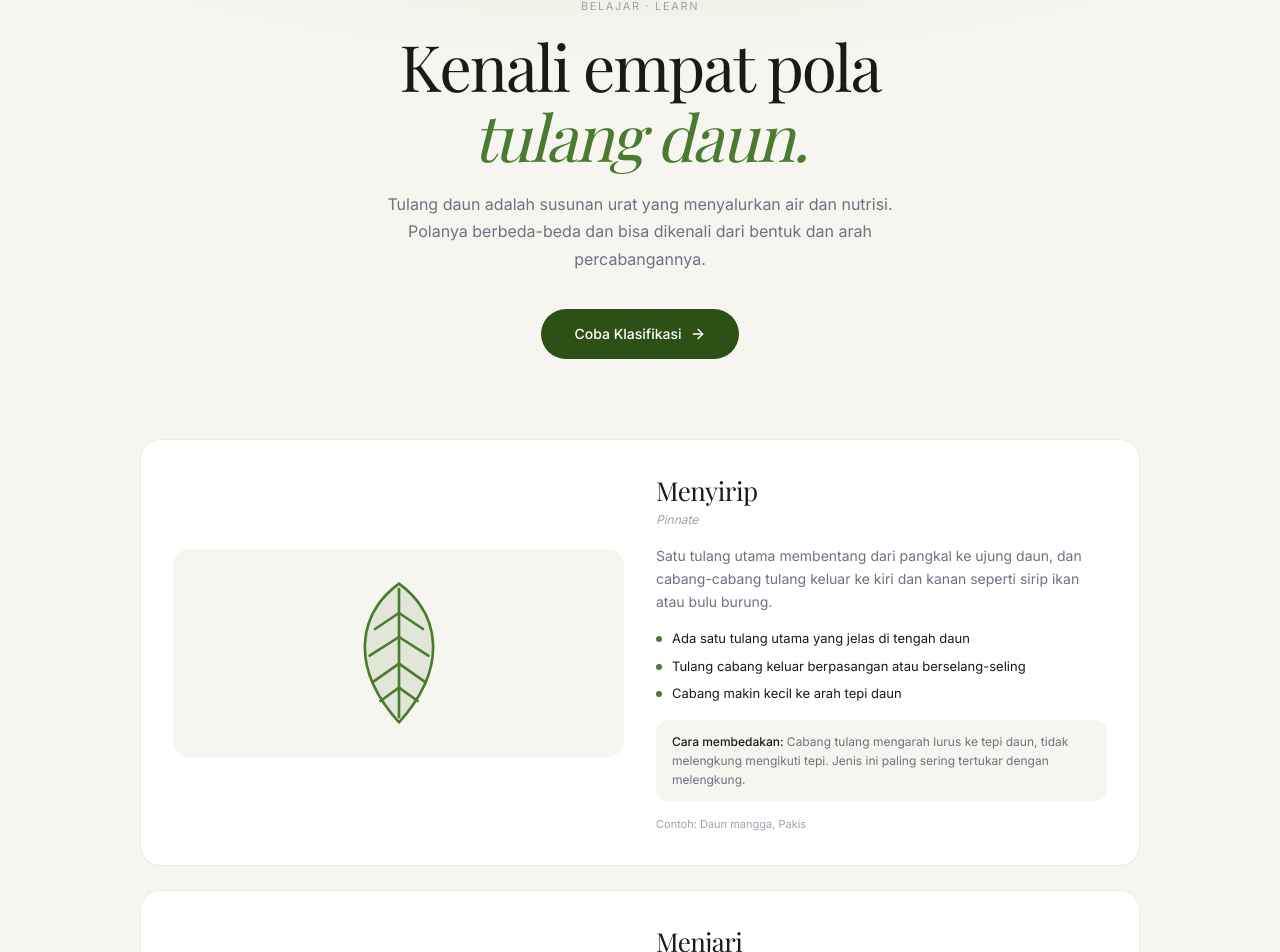
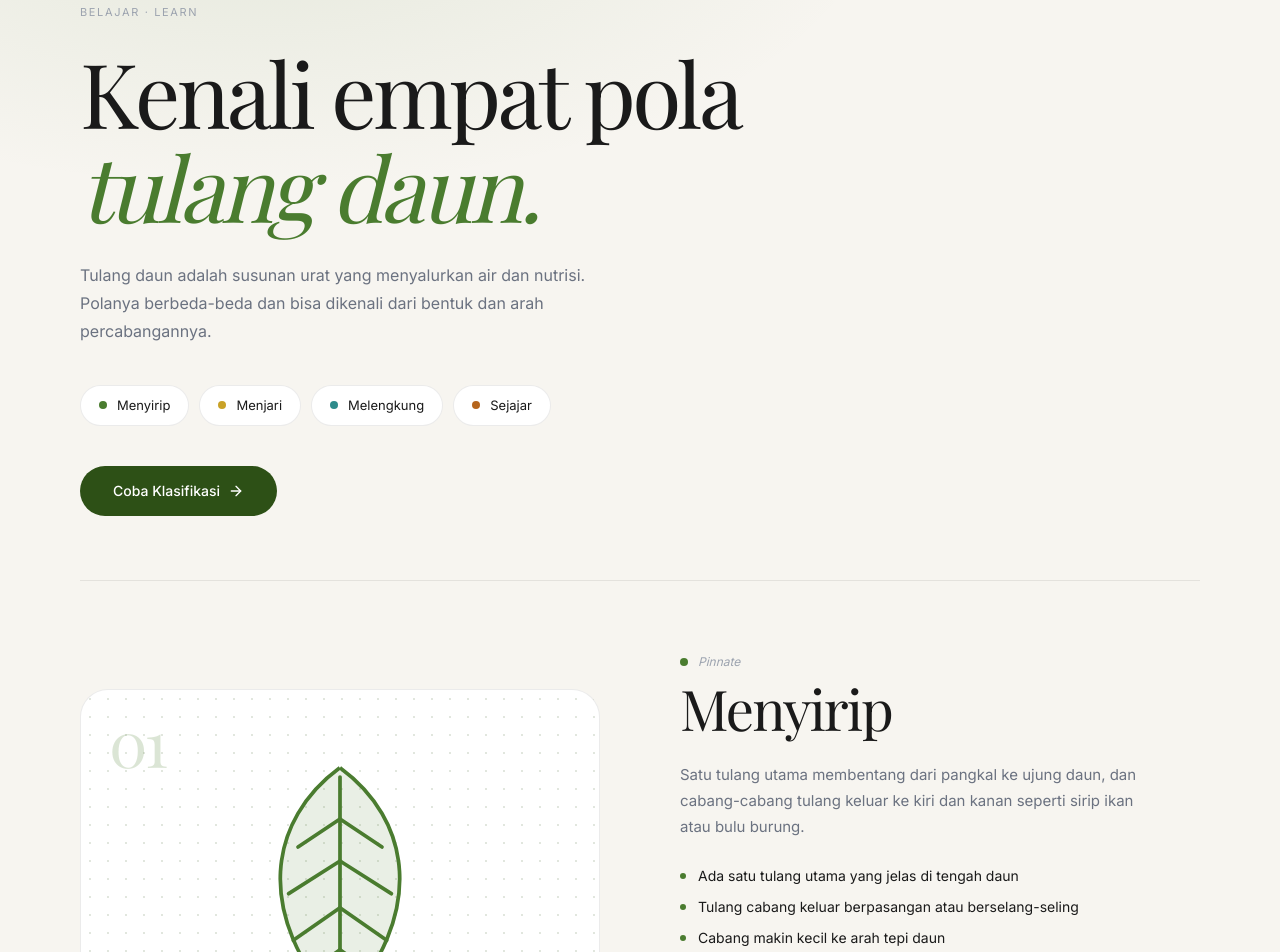
Before and after one commit to dindaatikah211/leaf-venation-frontend, a Next.js app: page /learn in a window 1280 px wide. Shown: the part 157-1109 px from the top of the page. Built offline with nearby package versions, Linux system fonts and the light colour scheme; a web font is replaced by a local one.

Commit message:
feat(learn): redesign learn page with scroll animations and jump chips

```diff
--- a/src/app/learn/page.tsx
+++ b/src/app/learn/page.tsx
@@ -3,22 +3,17 @@ import Footer from '@/src/shared/components/commons/Footer'
 import LearnHero from '@/src/features/learn/components/LearnHero'
 import VenationCard from '@/src/features/learn/components/VenationCard'
 import { LEARN_VENATIONS } from '@/src/features/learn/constants/Learn'
+import { CONTAINER } from '@/src/shared/constants/Layout'
 
 export default function LearnPage() {
   return (
     <div style={{ background: 'var(--color-bg)' }}>
       <Navbar />
       <LearnHero />
-      <section style={{ padding: '20px 24px 100px' }}>
-        <div style={{
-          maxWidth: '1000px',
-          margin: '0 auto',
-          display: 'flex',
-          flexDirection: 'column',
-          gap: '24px',
-        }}>
-          {LEARN_VENATIONS.map((venation) => (
-            <VenationCard key={venation.id} {...venation} />
+      <section style={{ padding: '0 24px 120px' }}>
+        <div style={CONTAINER}>
+          {LEARN_VENATIONS.map((venation, index) => (
+            <VenationCard key={venation.id} index={index} {...venation} />
           ))}
         </div>
       </section>
--- a/src/features/learn/components/LearnHero.tsx
+++ b/src/features/learn/components/LearnHero.tsx
@@ -1,52 +1,109 @@
+'use client'
+
 import Link from 'next/link'
+import { motion } from 'motion/react'
+import { useLenis } from 'lenis/react'
 import { ArrowRight } from 'lucide-react'
 import { Button } from '@/src/shared/components/ui/button'
+import { useSplash } from '@/src/shared/components/commons/SplashProvider'
+import { CONTAINER } from '@/src/shared/constants/Layout'
+import { LINE_MASK, lineUp, rise, stagger } from '@/src/shared/constants/Variants'
+import { LEARN_VENATIONS } from '../constants/Learn'
+
+const container = stagger(0.2)
 
 export default function LearnHero() {
+  const { ready } = useSplash()
+  const lenis = useLenis()
+
+  const jumpTo = (id: string) => {
+    if (lenis) lenis.scrollTo(`#${id}`, { offset: -96 })
+    else document.getElementById(id)?.scrollIntoView({ behavior: 'smooth' })
+  }
+
   return (
     <section style={{
-      padding: '90px 24px 60px',
-      textAlign: 'center',
-      background: 'radial-gradient(ellipse 80% 60% at 50% -10%, rgba(74,124,47,0.1) 0%, transparent 70%)',
+      padding: '96px 24px 64px',
+      background: 'radial-gradient(ellipse 70% 60% at 20% 0%, rgba(74,124,47,0.1) 0%, transparent 70%)',
     }}>
-      <div style={{ maxWidth: '720px', margin: '0 auto' }}>
-        <p style={{
+      <motion.div
+        variants={container}
+        initial="hidden"
+        animate={ready ? 'show' : 'hidden'}
+        style={CONTAINER}
+      >
+        <motion.p variants={rise} style={{
+          fontFamily: 'var(--font-body)',
           fontSize: '11px',
           letterSpacing: '0.15em',
           textTransform: 'uppercase',
           color: 'var(--color-text-light)',
-          fontFamily: 'var(--font-body)',
-          marginBottom: '16px',
+          marginBottom: '24px',
         }}>
           Belajar · Learn
-        </p>
+        </motion.p>
 
         <h1 style={{
           fontFamily: 'var(--font-display)',
-          fontSize: 'clamp(36px, 6vw, 64px)',
+          fontSize: 'clamp(44px, 7vw, 92px)',
           fontWeight: 400,
-          lineHeight: 1.1,
-          letterSpacing: '-2px',
+          lineHeight: 1.05,
+          letterSpacing: '-0.04em',
           color: 'var(--color-text-main)',
-          marginBottom: '20px',
+          marginBottom: '28px',
         }}>
+          <span style={LINE_MASK}>
+            <motion.span variants={lineUp} style={{ display: 'block' }}>
               Kenali empat pola
-          <br />
-          <em style={{ color: 'var(--color-primary-mid)' }}>tulang daun.</em>
+            </motion.span>
+          </span>
+          <span style={LINE_MASK}>
+            <motion.em variants={lineUp} style={{ display: 'block', color: 'var(--color-primary-mid)' }}>
+              tulang daun.
+            </motion.em>
+          </span>
         </h1>
 
-        <p style={{
+        <motion.p variants={rise} style={{
           fontFamily: 'var(--font-body)',
           fontSize: '16px',
           color: 'var(--color-text-muted)',
-          lineHeight: 1.7,
+          lineHeight: 1.75,
           maxWidth: '520px',
-          margin: '0 auto 36px',
+          marginBottom: '40px',
         }}>
           Tulang daun adalah susunan urat yang menyalurkan air dan nutrisi. Polanya berbeda-beda
           dan bisa dikenali dari bentuk dan arah percabangannya.
-        </p>
+        </motion.p>
 
+        <motion.div variants={rise} style={{ display: 'flex', flexWrap: 'wrap', gap: '10px', marginBottom: '40px' }}>
+          {LEARN_VENATIONS.map(({ id, name, color }) => (
+            <motion.button
+              key={id}
+              type="button"
+              onClick={() => jumpTo(id)}
+              whileHover={{ y: -2 }}
+              style={{
+                display: 'inline-flex',
+                alignItems: 'center',
+                gap: '10px',
+                padding: '10px 18px',
+                borderRadius: '999px',
+                border: '1px solid var(--color-border)',
+                background: '#fff',
+                fontFamily: 'var(--font-body)',
+                fontSize: '13px',
+                color: 'var(--color-text-main)',
+                cursor: 'pointer',
+              }}
+            >
+              <span style={{ width: '8px', height: '8px', borderRadius: '50%', background: color }} />
+              {name}
+            </motion.button>
+          ))}
+        </motion.div>
+
+        <motion.div variants={rise}>
           <Button asChild size="lg" style={{
             borderRadius: '999px',
             background: 'var(--color-primary)',
@@ -61,7 +118,8 @@ export default function LearnHero() {
               <ArrowRight size={14} />
             </Link>
           </Button>
-      </div>
+        </motion.div>
+      </motion.div>
     </section>
   )
 }
--- a/src/features/learn/components/VenationCard.tsx
+++ b/src/features/learn/components/VenationCard.tsx
@@ -1,8 +1,19 @@
-import { Card, CardContent } from '@/src/shared/components/ui/card'
-import { LEAF_OUTLINE } from '../constants/Learn'
+'use client'
+
+import { useRef } from 'react'
+import { useInView } from 'motion/react'
+import { Stagger, StaggerItem } from '@/src/shared/components/commons/Stagger'
+import { REVEAL_VIEWPORT } from '@/src/shared/constants/Motion'
 import type { LearnVenation } from '../types/Learn'
+import VenationIllustration from './VenationIllustration'
+
+type VenationCardProps = LearnVenation & {
+  index: number
+}
 
 export default function VenationCard({
+  id,
+  index,
   name,
   latin,
   definition,
@@ -11,121 +22,173 @@ export default function VenationCard({
   tip,
   color,
   veins,
-}: LearnVenation) {
+}: VenationCardProps) {
+  const ref = useRef<HTMLDivElement>(null)
+  const inView = useInView(ref, REVEAL_VIEWPORT)
+  const reverse = index % 2 === 1
+
   return (
-    <Card style={{
-      borderRadius: '20px',
-      border: '1px solid var(--color-border)',
-      background: '#fff',
-      boxShadow: 'none',
+    <article id={id} style={{
+      scrollMarginTop: '96px',
+      padding: '72px 0',
+      borderTop: '1px solid var(--color-border)',
     }}>
-      <CardContent style={{
-        padding: '32px',
+      <div style={{
         display: 'grid',
-        gridTemplateColumns: 'repeat(auto-fit, minmax(220px, 1fr))',
-        gap: '32px',
+        gridTemplateColumns: 'repeat(auto-fit, minmax(min(100%, 320px), 1fr))',
+        gap: '48px 80px',
         alignItems: 'center',
       }}>
 
-        <div style={{
+        <div ref={ref} style={{
+          order: reverse ? 2 : 1,
+          position: 'relative',
           display: 'flex',
           alignItems: 'center',
           justifyContent: 'center',
-          padding: '24px',
-          borderRadius: '16px',
-          background: 'var(--color-bg)',
+          minHeight: '400px',
+          borderRadius: '28px',
+          border: '1px solid var(--color-border)',
+          background: '#fff',
+          backgroundImage: 'radial-gradient(rgba(45,80,22,0.14) 1px, transparent 1px)',
+          backgroundSize: '18px 18px',
         }}>
-          <svg viewBox="0 0 120 120" width="160" height="160" role="img" aria-label={`Ilustrasi tulang daun ${name}`}>
-            <path d={LEAF_OUTLINE} fill={color} fillOpacity={0.12} stroke={color} strokeWidth={2} strokeLinejoin="round" />
-            {veins.map((d) => (
-              <path key={d} d={d} fill="none" stroke={color} strokeWidth={2} strokeLinecap="round" />
-            ))}
-          </svg>
+          <span style={{
+            position: 'absolute',
+            top: '20px',
+            left: '28px',
+            fontFamily: 'var(--font-display)',
+            fontSize: '64px',
+            lineHeight: 1,
+            letterSpacing: '-0.05em',
+            color: `${color}33`,
+          }}>
+            {String(index + 1).padStart(2, '0')}
+          </span>
+          <VenationIllustration name={name} color={color} veins={veins} draw={inView} size={280} />
         </div>
 
-        <div style={{ display: 'flex', flexDirection: 'column', gap: '16px' }}>
-          <div>
+        <Stagger style={{
+          order: reverse ? 1 : 2,
+          display: 'flex',
+          flexDirection: 'column',
+          gap: '24px',
+        }}>
+          <StaggerItem>
             <p style={{
-              fontFamily: 'var(--font-display)',
-              fontSize: '26px',
-              letterSpacing: '-0.5px',
-              color: 'var(--color-text-main)',
-              marginBottom: '2px',
-            }}>
-              {name}
-            </p>
-            <p style={{
+              display: 'flex',
+              alignItems: 'center',
+              gap: '10px',
               fontFamily: 'var(--font-body)',
               fontSize: '12px',
               fontStyle: 'italic',
               color: 'var(--color-text-light)',
+              marginBottom: '8px',
             }}>
+              <span style={{ width: '8px', height: '8px', borderRadius: '50%', background: color }} />
               {latin}
             </p>
-          </div>
+            <h2 style={{
+              fontFamily: 'var(--font-display)',
+              fontSize: 'clamp(36px, 4.6vw, 56px)',
+              fontWeight: 400,
+              lineHeight: 1.05,
+              letterSpacing: '-0.035em',
+              color: 'var(--color-text-main)',
+            }}>
+              {name}
+            </h2>
+          </StaggerItem>
 
+          <StaggerItem>
             <p style={{
               fontFamily: 'var(--font-body)',
-            fontSize: '14px',
+              fontSize: '15px',
+              lineHeight: 1.75,
               color: 'var(--color-text-muted)',
-            lineHeight: 1.65,
+              maxWidth: '480px',
             }}>
               {definition}
             </p>
+          </StaggerItem>
 
+          <StaggerItem>
             <ul style={{
               listStyle: 'none',
               padding: 0,
               margin: 0,
               display: 'flex',
               flexDirection: 'column',
-            gap: '8px',
+              gap: '10px',
             }}>
               {characteristics.map((item) => (
                 <li key={item} style={{
                   display: 'flex',
-                gap: '10px',
+                  gap: '12px',
                   fontFamily: 'var(--font-body)',
-                fontSize: '13px',
+                  fontSize: '14px',
+                  lineHeight: 1.5,
                   color: 'var(--color-text-main)',
-                lineHeight: 1.5,
                 }}>
                   <span style={{
                     width: '6px',
                     height: '6px',
                     borderRadius: '50%',
                     background: color,
-                  marginTop: '7px',
+                    marginTop: '8px',
                     flexShrink: 0,
                   }} />
                   {item}
                 </li>
               ))}
             </ul>
+          </StaggerItem>
 
+          <StaggerItem>
             <p style={{
               fontFamily: 'var(--font-body)',
-            fontSize: '12px',
-            lineHeight: 1.6,
+              fontSize: '13px',
+              lineHeight: 1.65,
               color: 'var(--color-text-muted)',
-            padding: '12px 16px',
-            borderRadius: '12px',
-            background: 'var(--color-bg)',
+              padding: '16px 20px',
+              borderRadius: '16px',
+              borderLeft: `3px solid ${color}`,
+              background: '#fff',
+              maxWidth: '480px',
             }}>
               <strong style={{ fontWeight: 500, color: 'var(--color-text-main)' }}>Cara membedakan: </strong>
               {tip}
             </p>
+          </StaggerItem>
 
-          <p style={{
+          <StaggerItem style={{ display: 'flex', flexWrap: 'wrap', alignItems: 'center', gap: '8px' }}>
+            <span style={{
               fontFamily: 'var(--font-body)',
               fontSize: '11px',
+              letterSpacing: '0.1em',
+              textTransform: 'uppercase',
               color: 'var(--color-text-light)',
+              marginRight: '4px',
             }}>
-            Contoh: {examples.join(', ')}
-          </p>
+              Contoh
+            </span>
+            {examples.map((example) => (
+              <span key={example} style={{
+                fontFamily: 'var(--font-body)',
+                fontSize: '12px',
+                color: 'var(--color-text-muted)',
+                padding: '6px 14px',
+                borderRadius: '999px',
+                border: '1px solid var(--color-border)',
+                background: '#fff',
+              }}>
+                {example}
+              </span>
+            ))}
+          </StaggerItem>
+        </Stagger>
+
       </div>
-
-      </CardContent>
-    </Card>
+    </article>
   )
 }
```
Lines whose indentation alone changed are shown as unchanged.
